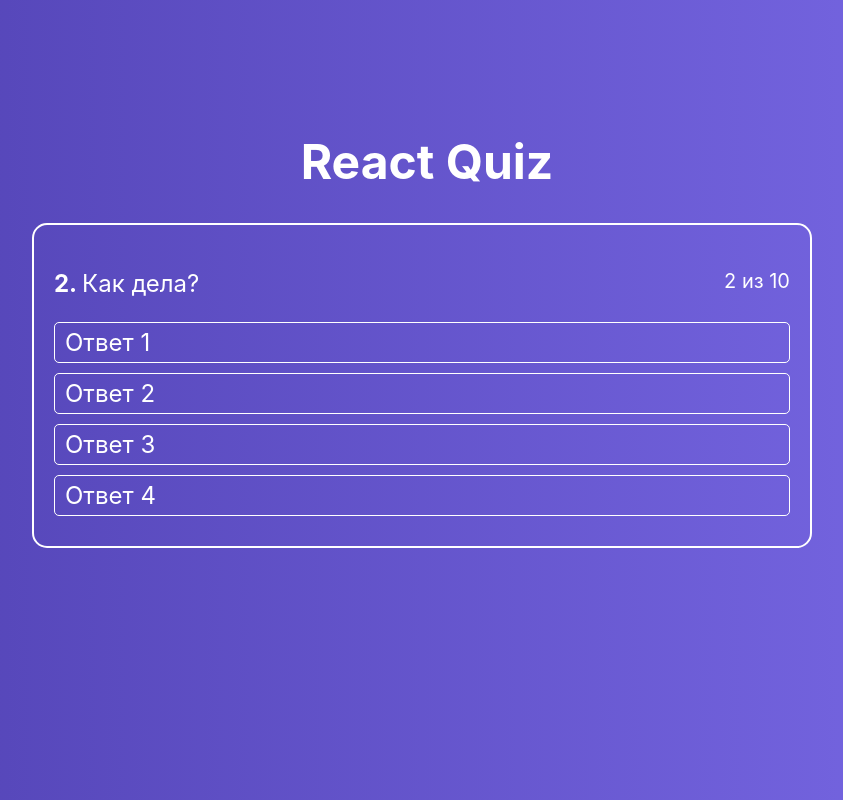
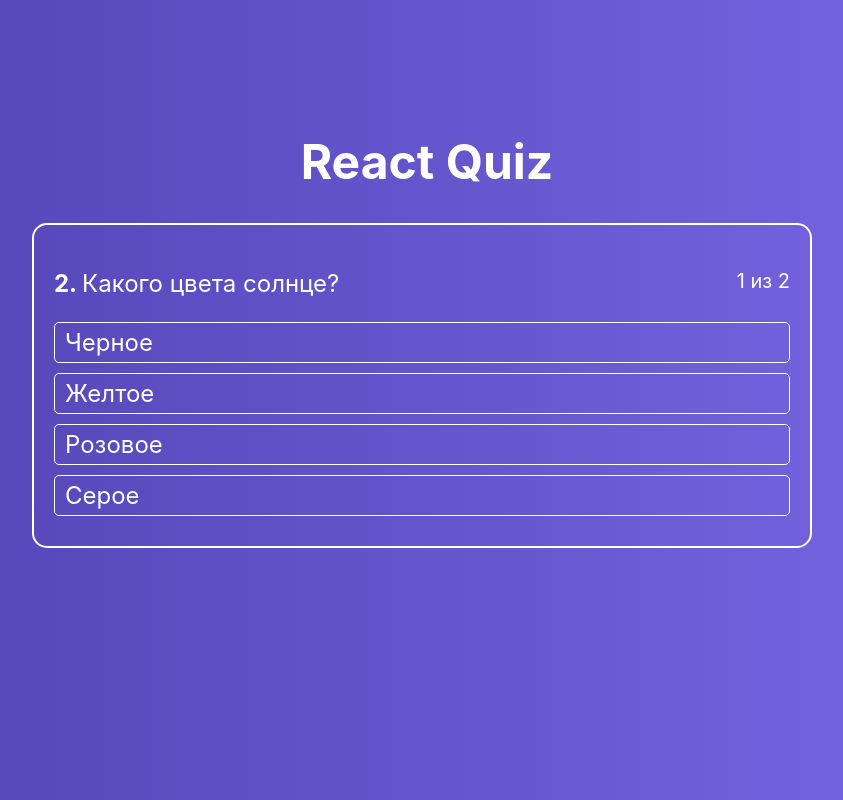
Before and after one commit to Kraggi/React-Quiz, a React (Create React App) app: page / in a window 1280 px wide. Shown: the whole page, without its empty margins (218-1061 px from the left). Built offline with nearby package versions, Linux system fonts and the light colour scheme.

Commit message:
added questions changing

```diff
--- a/src/components/ActiveQuiz/ActiveQuiz.jsx
+++ b/src/components/ActiveQuiz/ActiveQuiz.jsx
@@ -8,11 +8,16 @@
       <p className={classes.Question}>
         <span>
           <strong>2. </strong>
-          Как дела?
+          {props.question}
         </span>
-        <small>2 из 10</small>
+        <small>
+          {props.answerNumber} из {props.quizLength}
+        </small>
       </p>
-      <AnswersList answers={props.answers} />
+      <AnswersList
+        answers={props.answers}
+        onAnswerClick={props.onAnswerClick}
+      />
     </div>
   );
 };
--- a/src/components/ActiveQuiz/AnswersList/AnswerItem/AnswerItem.jsx
+++ b/src/components/ActiveQuiz/AnswersList/AnswerItem/AnswerItem.jsx
@@ -2,7 +2,14 @@
 import classes from './AnswerItem.module.scss';
 
 const AnswerItem = props => {
-  return <li className={classes.AnswerItem}>{props.answer.text}</li>;
+  return (
+    <li
+      onClick={() => props.onAnswerClick(props.answer.id)}
+      className={classes.AnswerItem}
+    >
+      {props.answer.text}
+    </li>
+  );
 };
 
 export default AnswerItem;
--- a/src/components/ActiveQuiz/AnswersList/AnswersList.jsx
+++ b/src/components/ActiveQuiz/AnswersList/AnswersList.jsx
@@ -5,7 +5,13 @@
   return (
     <ul className={classes.AnswersList}>
       {props.answers.map((answer, index) => {
-        return <AnswerItem key={index} answer={answer} />;
+        return (
+          <AnswerItem
+            key={index}
+            answer={answer}
+            onAnswerClick={props.onAnswerClick}
+          />
+        );
       })}
     </ul>
   );
--- a/src/containers/Quiz/Quiz.jsx
+++ b/src/containers/Quiz/Quiz.jsx
@@ -4,16 +4,36 @@
 
 class Quiz extends Component {
   state = {
+    activeQuestion: 0,
     quiz: [
       {
+        question: 'Какого цвета солнце?',
+        rightAnswerId: 2,
+        id: 1,
         answers: [
-          { text: 'Ответ 1' },
-          { text: 'Ответ 2' },
-          { text: 'Ответ 3' },
-          { text: 'Ответ 4' },
+          { id: 1, text: 'Черное' },
+          { id: 2, text: 'Желтое' },
+          { id: 3, text: 'Розовое' },
+          { id: 4, text: 'Серое' },
+        ],
+      },
+      {
+        question: 'Назовите столицу Беларуси?',
+        rightAnswerId: 4,
+        id: 2,
+        answers: [
+          { id: 1, text: 'Могилев' },
+          { id: 2, text: 'Витебск' },
+          { id: 3, text: 'Гродно' },
+          { id: 4, text: 'Минск' },
         ],
       },
     ],
+  };
+
+  onAnswerClickHandler = answerId => {
+    console.log('answerId:', answerId);
+    this.setState({ activeQuestion: this.state.activeQuestion + 1 });
   };
 
   render() {
@@ -22,7 +42,13 @@
         <div className={classes.QuizWrapper}>
           <h1>React Quiz</h1>
 
-          <ActiveQuiz answers={this.state.quiz[0].answers} />
+          <ActiveQuiz
+            answers={this.state.quiz[this.state.activeQuestion].answers}
+            question={this.state.quiz[this.state.activeQuestion].question}
+            quizLength={this.state.quiz.length}
+            answerNumber={this.state.activeQuestion + 1}
+            onAnswerClick={this.onAnswerClickHandler}
+          />
         </div>
       </div>
     );
```
